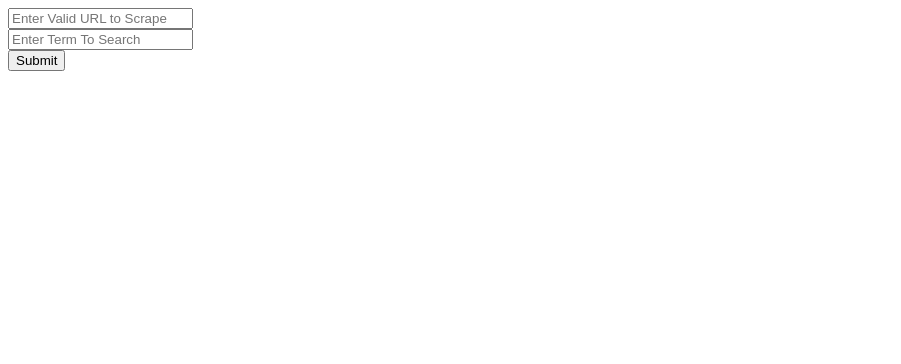
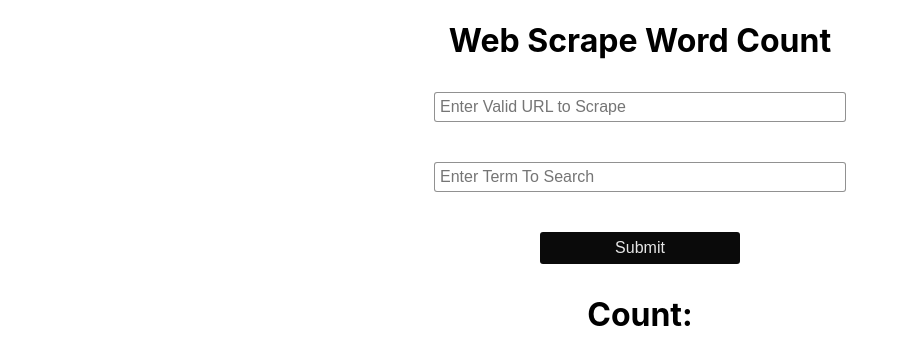
Before and after one commit to fonzilla/webpackwordcount, a React app: page / in a window 1280 px wide. Shown: the whole page, without its empty margins (0-901 px from the left). Built offline with nearby package versions, Linux system fonts and the light colour scheme.

Commit message:
add css styling

```diff
--- a/app/index.css
+++ b/app/index.css
@@ -0,0 +1,43 @@
+body {
+  font-family: -apple-system, BlinkMacSystemFont, Segoe UI, Roboto, Oxygen-Sans,
+    Ubuntu, Cantarell, Helvetica Neue, sans-serif;
+}
+
+.container {
+  display: flex;
+  flex-direction: column;
+  align-items: center;
+}
+
+/* .container {
+  margin: 0 auto;
+} */
+
+.column input {
+  border-radius: 3px;
+  margin: 10px 0;
+  padding: 5px;
+  border: 1px solid rgba(0, 0, 0, 0.43);
+  font-size: 16px;
+  width: 80%;
+}
+
+.button {
+  color: #e6e6e6;
+  background: #0a0a0a;
+  border: none;
+  font-size: 16px;
+  border-radius: 3px;
+  width: 200px;
+  text-align: center;
+  display: block;
+  padding: 7px 0;
+  margin: 10px auto;
+}
+
+.column {
+  display: flex;
+  flex-direction: column;
+  width: 500px;
+  align-items: center;
+}
--- a/app/index.html
+++ b/app/index.html
@@ -1,12 +1,15 @@
 <!DOCTYPE html>
 <html lang="en">
   <head>
-  <meta charset="UTF-8">
-  <meta name="viewport" content="width=device-width, initial-scale=1.0">
-  <meta http-equiv="X-UA-Compatible" content="ie=edge">
+    <meta charset="UTF-8" />
+    <meta name="viewport" content="width=device-width, initial-scale=1.0" />
+    <meta http-equiv="X-UA-Compatible" content="ie=edge" />
     <title>Web Scrape Word Count</title>
   </head>
   <body>
+    <div>
+      <h1 class="container">Web Scrape Word Count</h1>
+    </div>
     <div id="app"></div>
   </body>
 </html>
--- a/app/index.js
+++ b/app/index.js
@@ -1,6 +1,7 @@
 import React from "react";
 import ReactDOM from "react-dom";
 import axios from "axios";
+require("./index.css");
 
 // axios.get('http://localhost:1234/api/search?url=https://example.com/')
 //   .then(result => {
@@ -36,13 +37,16 @@ class Search extends React.Component {
         let regexSearch = new RegExp(this.state.searchTerm, "g");
         let count = (result.data.match(regexSearch) || []).length;
         console.log(typeof result.data);
+        this.setState({
+          count: count
+        });
       });
   }
 
   render() {
     return (
-      <div>
-        <form onSubmit={this.handleSubmit}>
+      <div className="container">
+        <form onSubmit={this.handleSubmit} className="column">
           <input
             placeholder="Enter Valid URL to Scrape"
             name="url"
@@ -57,8 +61,9 @@ class Search extends React.Component {
             onChange={this.handleChange}
           />
           <br />
-          <button>Submit</button>
+          <button className="button">Submit</button>
         </form>
+        <h1>Count:{this.state.count}</h1>
       </div>
     );
   }
--- a/webpack.config.js
+++ b/webpack.config.js
@@ -1,30 +1,26 @@
-var path = require('path');
-var HtmlWebpackPlugin = require('html-webpack-plugin');
+var path = require("path");
+var HtmlWebpackPlugin = require("html-webpack-plugin");
 
 module.exports = {
-  entry: './app/index.js',
+  entry: "./app/index.js",
   output: {
-    path: path.resolve(__dirname, 'dist'),
-    filename: 'index_bundle.js',
-    publicPath: '/'
+    path: path.resolve(__dirname, "dist"),
+    filename: "index_bundle.js",
+    publicPath: "/"
   },
   module: {
     rules: [
-      { test: /\.(js)$/, use: 'babel-loader' },
-      { test: /\.css$/, use: [ 'style-loader', 'css-loader' ]}
+      { test: /\.(js)$/, use: "babel-loader" },
+      { test: /\.css$/, use: ["style-loader", "css-loader"] }
     ]
   },
   devServer: {
-    historyApiFallback: true,
-    headers: {
-      "Access-Control-Allow-Origin": "*",
-      "Access-Control-Allow-Headers": "Origin, X-Requested-With, Content-Type, Accept"
-    }
-},
-  mode: 'development',
+    historyApiFallback: true
+  },
+  mode: "development",
   plugins: [
     new HtmlWebpackPlugin({
-      template: 'app/index.html'
+      template: "app/index.html"
     })
   ]
 };
```
Lines whose indentation alone changed are shown as unchanged.
